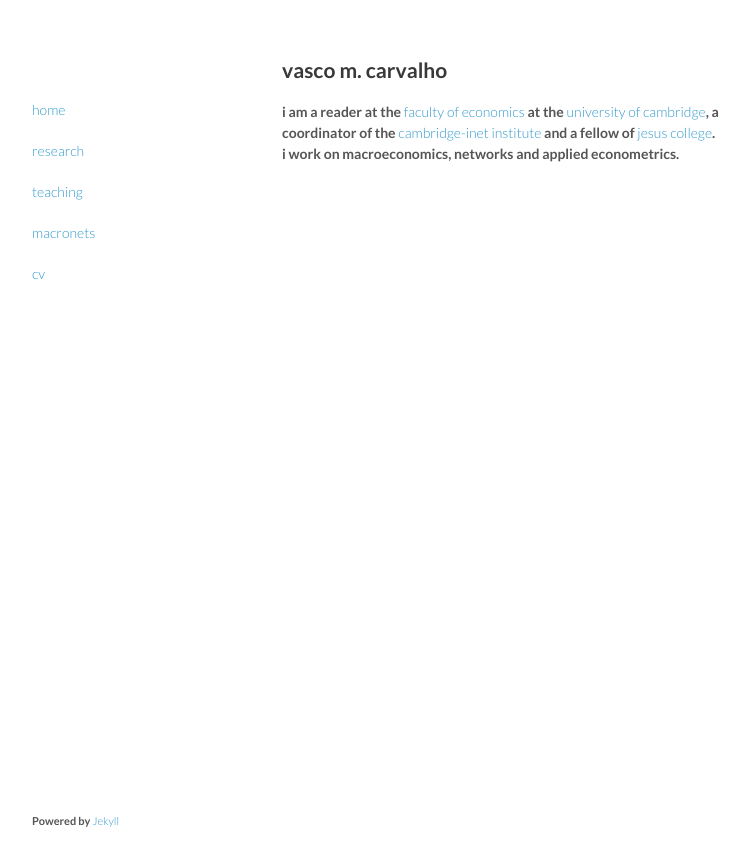
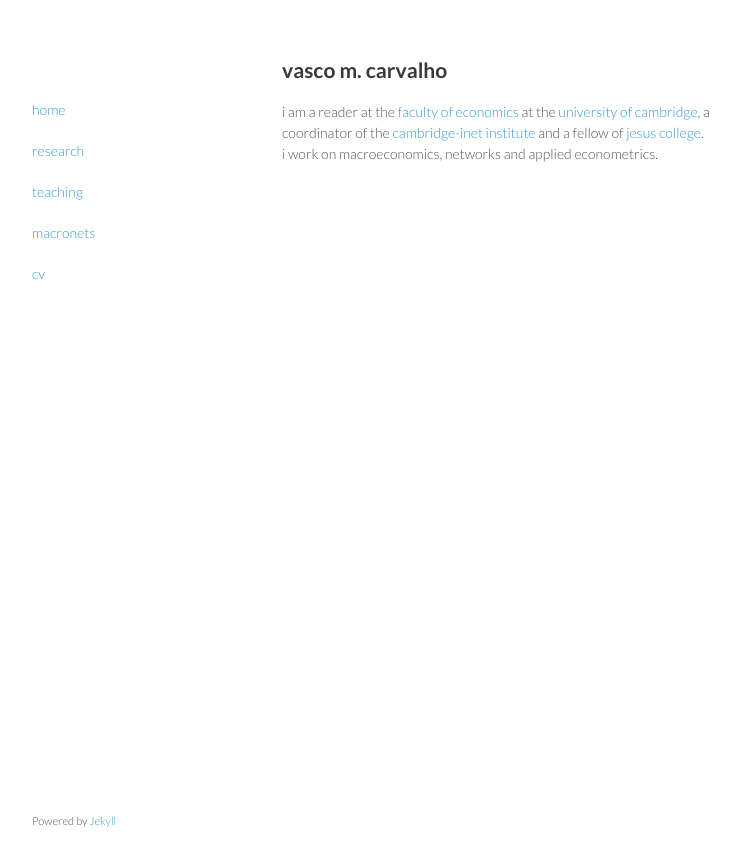
Before and after one commit to Vasco-M-Carvalho/vasco-m-carvalho.github.io, a Jekyll site: the page built from index.html, in a window 1280 px wide. Shown: the top 866 px of the page, without its empty margins (233-982 px from the left). Built offline with Jekyll 4.4.1, drawn with Linux system fonts in a browser that asks for light colours.

Commit message:
Update styles.css

```diff
--- a/css/styles.css
+++ b/css/styles.css
@@ -4,7 +4,7 @@ body {
   padding:50px;
   font:14px/1.5 Lato, "Helvetica Neue", Helvetica, Arial, sans-serif;
   color:#555;
-  font-weight:600;
+  font-weight:444;
 }
 
 h1, h2, h3, h4, h5, h6 {
```
